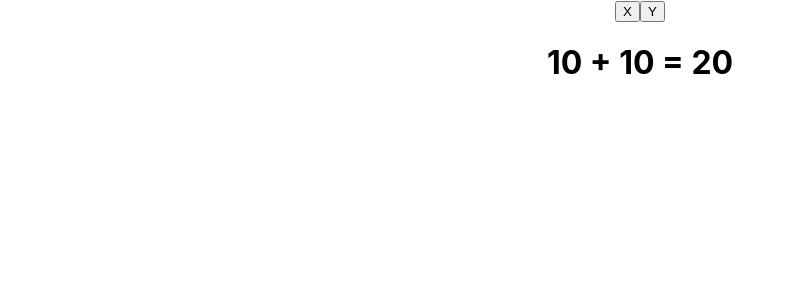
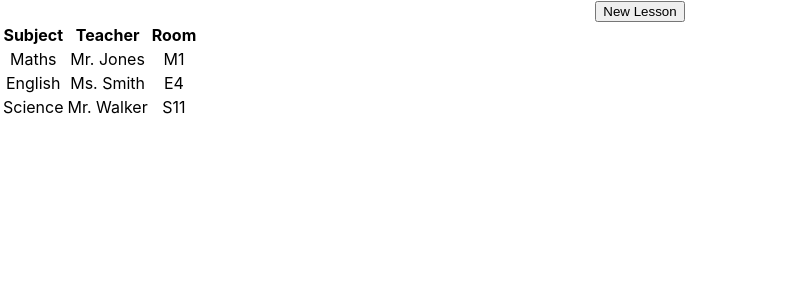
Before and after one commit to NaomilStephenson/Week8, a React (Create React App) app in the folder starapp/: page / in a window 1280 px wide. Shown: the top 300 px of the page, without its empty margins (0-791 px from the left). Built offline with nearby package versions, Linux system fonts and the light colour scheme.

Commit message:
added school lesson demo

```diff
--- a/starapp/src/App.js
+++ b/starapp/src/App.js
@@ -5,7 +5,8 @@
 // import Dobble from "./Dobble.js";
 // import FilterNames from "./FilterNames.js";
 // import Employees from "./Employees.js";
-import Event from "./Event.js";
+// import Event from "./Event.js";
+import School from "./School.js";
 import "./App.css";
 
 function App() {
@@ -64,7 +65,10 @@ function App() {
         {/* <Employees/> */}
       </div>
       <div id = "Use State Change Button">
-        <Event/>
+        {/* <Event/> */}
+      </div>
+      <div id = "Add to Array using React Button">
+        <School/>
       </div>
     </div>
   );
--- /dev/null
+++ b/starapp/src/School.js
@@ -0,0 +1,33 @@
+import {useState} from 'react';
+function School(){
+    let subjects=[
+        {Subject: "Maths", Teacher: "Mr. Jones", Room: "M1"},
+        {Subject: "English", Teacher: "Ms. Smith", Room: "E4"},
+        {Subject: "Science", Teacher: "Mr. Walker", Room: "S11"}
+    ];
+    function insertSubject(){
+        subjects.push({Subject: "ICT", Teacher: "Mrs. Townsend", Room: "S15"});
+        alert(subjects.length);
+        console.log(subjects);
+    };
+    let [subject,addSubject]=useState(subjects)
+    return(
+        <>
+            <input type="button" value="New Lesson" onclick={insertSubject}/>
+            <table>
+                <tr>
+                    <td><b>Subject</b></td><td><b>Teacher</b></td><td><b>Room</b></td>
+                </tr>
+                {subjects.map((lesson)=>
+                    <tr>
+                        <td>{lesson.Subject}</td>
+                        <td>{lesson.Teacher}</td>
+                        <td>{lesson.Room}</td>
+                    </tr>)}
+            </table>
+
+        </>
+    );
+};
+
+export default School;
```
